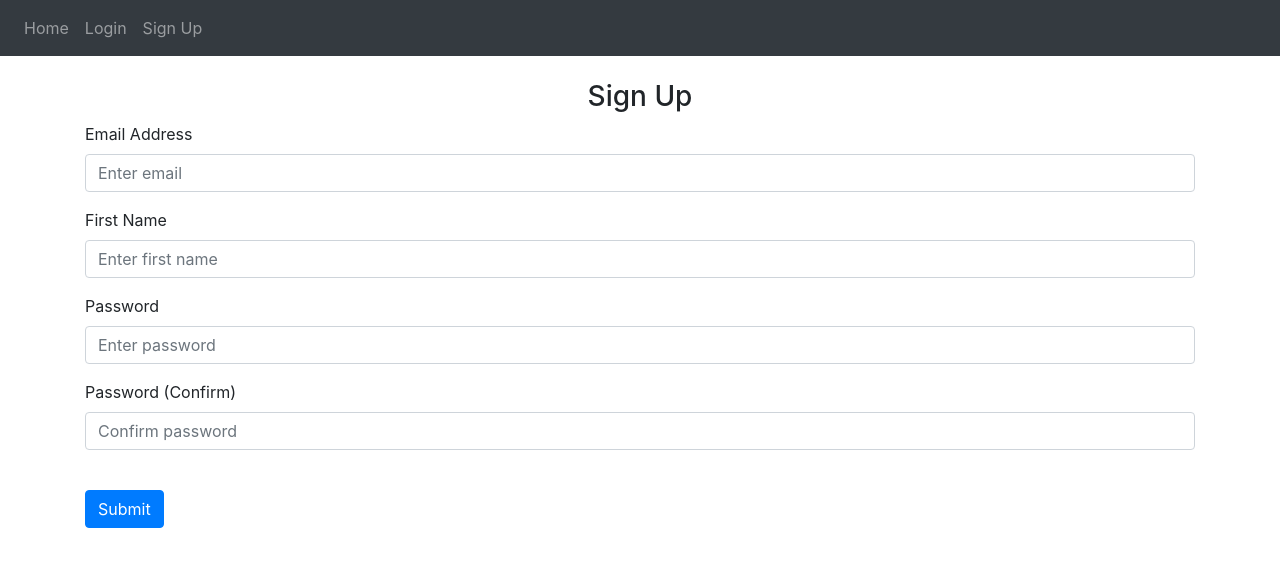
After one commit to minprog-platforms/project-julialfk, a Flask app: page /sign-up in a window 1280 px wide. The commit adds this page. Shown: the top 567 px of the page. Run offline with Flask 2, Linux system fonts and the light colour scheme; some libraries are stand-ins or nearby versions.

Commit message:
Added sign-up and login function with saved links. Also added a retry button

```diff
--- a/docker/app/auth.py
+++ b/docker/app/auth.py
@@ -1,16 +1,67 @@
-from flask import Blueprint
+from flask import Blueprint, render_template, request, flash, redirect, url_for
+from flask_login import login_user, login_required, logout_user, current_user
+from werkzeug.security import generate_password_hash, check_password_hash
+
+from . import db
+from .models import User
 
 
 auth = Blueprint('auth', __name__)
 
-@auth.route('/login')
+
+@auth.route('/login', methods=['GET', 'POST'])
 def login():
-    return "<p>Login</p>"
+    if request.method == 'POST':
+        email = request.form.get('email')
+        password = request.form.get('password')
+
+        user = User.query.filter_by(email=email).first()
+        if user:
+            if check_password_hash(user.password, password):
+                flash('Logged in successfully!', category='success')
+                login_user(user, remember=True)
+                return redirect(url_for('views.home'))
+            else:
+                flash('Incorrect password, try again.', category='error')
+        else:
+            flash('Email does not exist.', category='error')
+
+    return render_template("login.html", user=current_user)
+
 
 @auth.route('/logout')
+@login_required
 def logout():
-    return "<p>Logout</p>"
+    logout_user()
+    return redirect(url_for('auth.login'))
 
-@auth.route('/sign-up')
+
+@auth.route('/sign-up', methods=['GET', 'POST'])
 def sign_up():
-    return "<p>Sign Up</p>"
+    if request.method == 'POST':
+        email = request.form.get('email')
+        first_name = request.form.get('firstName')
+        password1 = request.form.get('password1')
+        password2 = request.form.get('password2')
+
+        user = User.query.filter_by(email=email).first()
+        if user:
+            flash('Email already exists.', category='error')
+        elif len(email) < 4:
+            flash('Email must be greater than 3 characters.', category='error')
+        elif len(first_name) < 2:
+            flash('First name must be greater than 1 character.', category='error')
+        elif password1 != password2:
+            flash('Passwords don\'t match.', category='error')
+        elif len(password1) < 7:
+            flash('Password must be at least 7 characters.', category='error')
+        else:
+            new_user = User(email=email, first_name=first_name, password=generate_password_hash(
+                password1, method='sha256'))
+            db.session.add(new_user)
+            db.session.commit()
+            login_user(new_user, remember=True)
+            flash('Account created!', category='success')
+            return redirect(url_for('views.home'))
+
+    return render_template("sign_up.html", user=current_user)
--- a/docker/app/static/index.js
+++ b/docker/app/static/index.js
@@ -1,3 +1,9 @@
-function openInNewTab(url) {
-  window.open(url, '_blank').focus();
-  }
+
+function deleteSaved(restaurantId) {
+  fetch("/delete-saved", {
+    method: "POST",
+    body: JSON.stringify(restaurantId),
+  }).then((_res) => {
+    window.location.href = "/";
+  });
+}
--- a/docker/app/templates/base.html
+++ b/docker/app/templates/base.html
@@ -18,6 +18,28 @@
     <title>{% block title %}Home{% endblock %}</title>
   </head>
   <body>
+    <nav class="navbar navbar-expand-lg navbar-dark bg-dark">
+      <button
+        class="navbar-toggler"
+        type="button"
+        data-toggle="collapse"
+        data-target="#navbar"
+      >
+        <span class="navbar-toggler-icon"></span>
+      </button>
+      <div class="collapse navbar-collapse" id="navbar">
+        <div class="navbar-nav">
+          <a class="nav-item nav-link" id="home" href="/">Home</a>
+          {% if user.is_authenticated %}
+          <a class="nav-item nav-link" id="saved" href="/saved">Saved</a>
+          <a class="nav-item nav-link" id="logout" href="/logout">Logout</a>
+          {% else %}
+          <a class="nav-item nav-link" id="login" href="/login">Login</a>
+          <a class="nav-item nav-link" id="signUp" href="/sign-up">Sign Up</a>
+          {% endif %}
+        </div>
+      </div>
+    </nav>
     {% with messages = get_flashed_messages(with_categories=true) %} {% if
     messages %} {% for category, message in messages %} {% if category ==
     'error' %}
@@ -53,10 +75,21 @@
         crossorigin="anonymous"
     ></script>
 
+    <script
+      type="text/javascript"
+      src="{{ url_for('static', filename='index.js') }}"
+    ></script>
+
+    {% if restaurant_url %}
     <script type="text/javascript">
-      var url = '{{ restaurant_url }}'
+      var url_raw = '{{ restaurant_url }}'
+      var url = url_raw.replace(/&amp;/g, "&")
       window.open(url, '_blank').focus()
-   </script>
+    </script>
+    <script type="text/javascript">
+      document.getElementById('retry').disabled = false;
+    </script>
+    {% endif %}
 
   </body>
 </html>
--- /dev/null
+++ b/docker/app/templates/sign_up.html
@@ -0,0 +1,49 @@
+{% extends "base.html" %} {% block title %}Sign Up{% endblock %} {% block
+content %}
+<form method="POST">
+    <br />
+    <h3 align="center">Sign Up</h3>
+    <div class="form-group">
+    <label for="email">Email Address</label>
+    <input
+        type="email"
+        class="form-control"
+        id="email"
+        name="email"
+        placeholder="Enter email"
+    />
+    </div>
+    <div class="form-group">
+    <label for="firstName">First Name</label>
+    <input
+        type="text"
+        class="form-control"
+        id="firstName"
+        name="firstName"
+        placeholder="Enter first name"
+    />
+    </div>
+    <div class="form-group">
+    <label for="password1">Password</label>
+    <input
+        type="password"
+        class="form-control"
+        id="password1"
+        name="password1"
+        placeholder="Enter password"
+    />
+    </div>
+    <div class="form-group">
+    <label for="password2">Password (Confirm)</label>
+    <input
+        type="password"
+        class="form-control"
+        id="password2"
+        name="password2"
+        placeholder="Confirm password"
+    />
+    </div>
+    <br />
+    <button type="submit" class="btn btn-primary">Submit</button>
+</form>
+{% endblock %}
--- a/docker/requirements.txt
+++ b/docker/requirements.txt
@@ -1,3 +1,8 @@
 # To ensure app dependencies are ported from your virtual environment/host machine into your container, run 'pip freeze > requirements.txt' in the terminal to overwrite this file
 flask==1.1.2
 gunicorn==20.0.4
+redis
+Flask-Caching
+Flask-Login
+Flask-SQLAlchemy
+Werkzeug
```
Also changed, not shown: docker/app/__init__.py (+41 -0 lines), docker/app/models.py (+44 -18 lines), docker/app/templates/home.html (+7 -1 lines), docker/app/templates/login.html (added, +30 -0 lines), docker/app/templates/saved.html (added, +24 -0 lines), docker/app/views.py (+119 -21 lines), docker/docker-compose.yml (+16 -2 lines), 1 other file.
